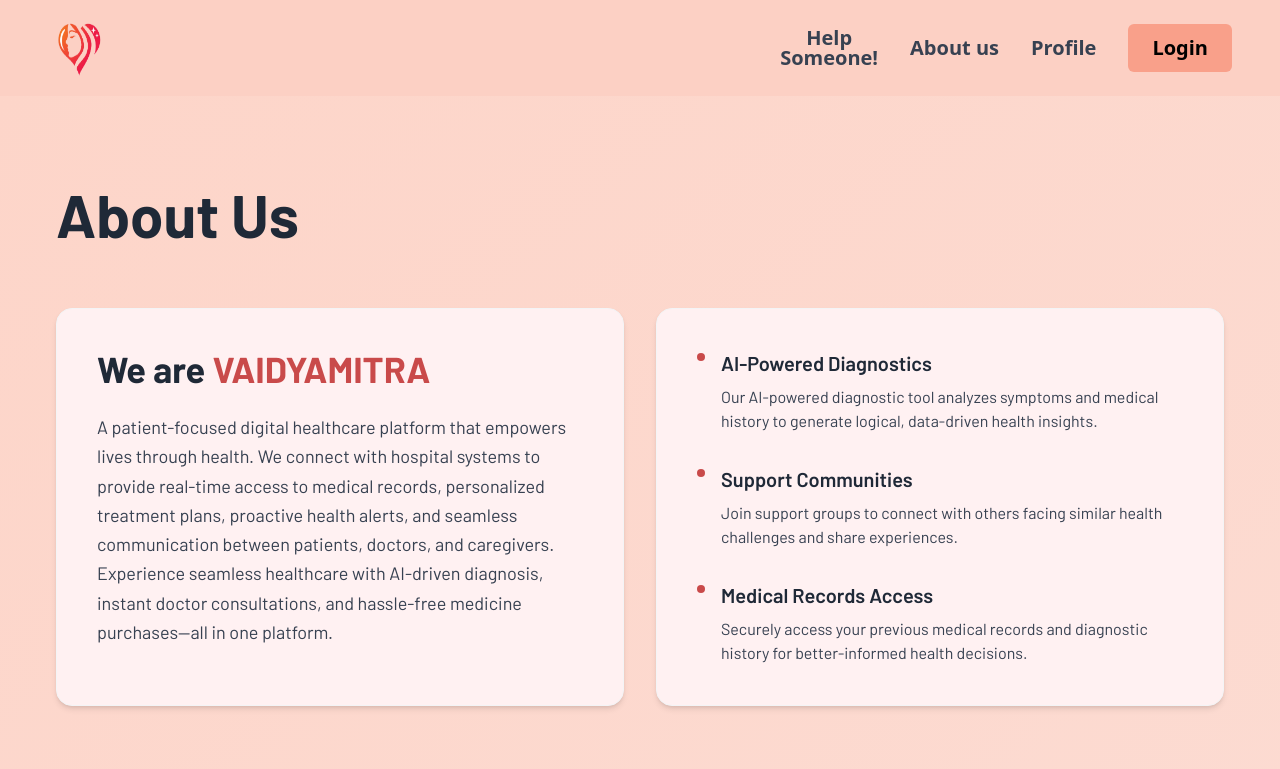
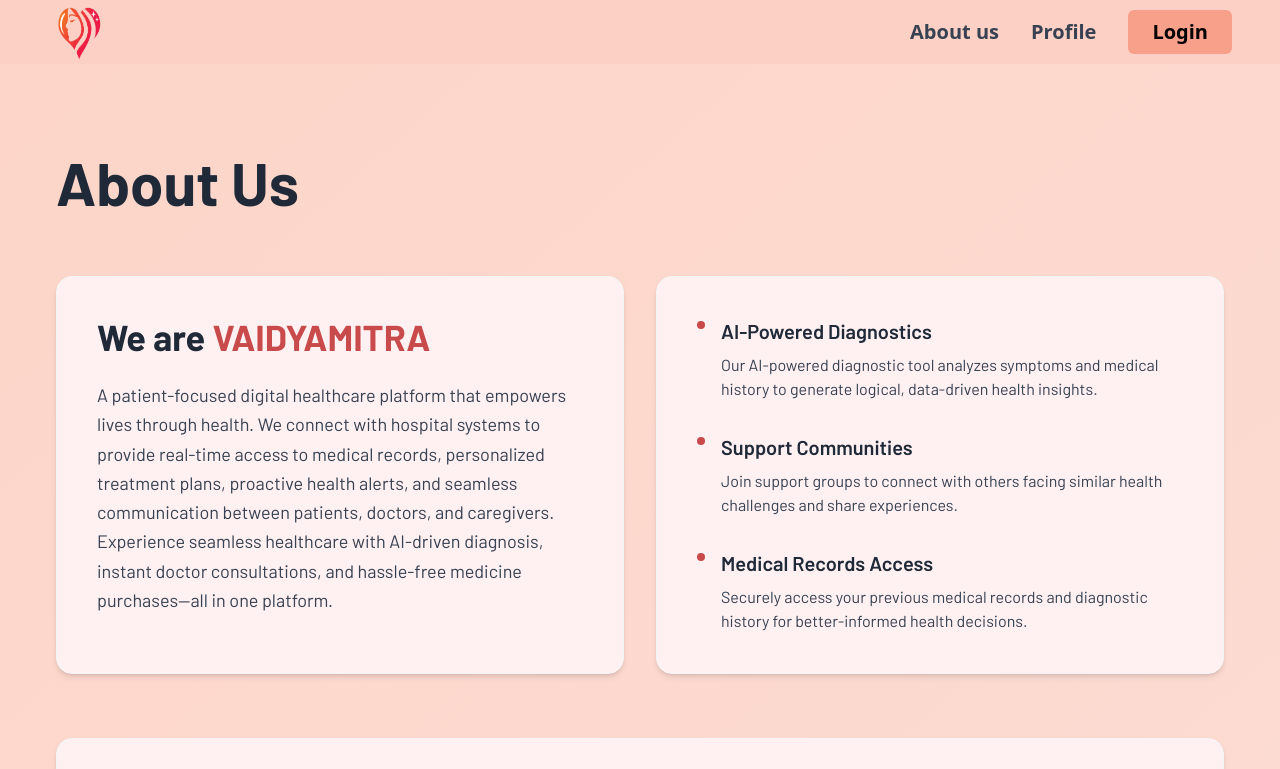
Before and after one commit to 992manav/Frontend, a React (Vite) app: page /aboutus in a window 1280 px wide. Shown: the top 769 px of the page. Built offline with nearby package versions, Linux system fonts and the light colour scheme; no server answers.

Commit message:
manab pardes

```diff
--- a/src/Components/Navbar.jsx
+++ b/src/Components/Navbar.jsx
@@ -5,7 +5,7 @@
 export default function Navbar() {
   const navigate = useNavigate();
   return (
-    <div className="flex justify-between items-center px-12 py-4 bg-[#fcd0c4] ">
+    <div className="flex justify-between items-center px-12  bg-[#fcd0c4] ">
       {/* Logo */}
       {/* <h1
         onClick={() => navigate("/")}
@@ -23,7 +23,7 @@
 
       {/* Navigation Links */}
       <div className="flex space-x-8 text-md text-gray-700">
-        <button
+        {/* <button
           onClick={() => navigate("/emergency")}
           className="font-bold text-xl cursor-pointer hover:scale-110 transition duration-300 ease-in-out"
         >
@@ -31,7 +31,7 @@
             <p>Help</p>
             <p>Someone!</p>
           </div>
-        </button>
+        </button> */}
         <button
           onClick={() => navigate("/aboutus")}
           className="font-bold text-xl cursor-pointer hover:scale-110 transition duration-300 ease-in-out"
--- a/src/Components/Socketio.js
+++ b/src/Components/Socketio.js
@@ -1,6 +1,6 @@
 import { io } from "socket.io-client";
 
-const socket = io("https://jeevanya-front-alpha.vercel.app", {
+const socket = io("http://localhost:3000", {
   transports: ["websocket"], // Ensures WebSocket connection
 });
 
--- a/src/Components/socketio.js
+++ b/src/Components/socketio.js
@@ -1,7 +1,7 @@
 import { io } from "socket.io-client";
 
 const socket = io("http://localhost:3000", {
-    transports: ["websocket"], // Ensures WebSocket connection
-  });
+  transports: ["websocket"], // Ensures WebSocket connection
+});
 
 export default socket;
```
